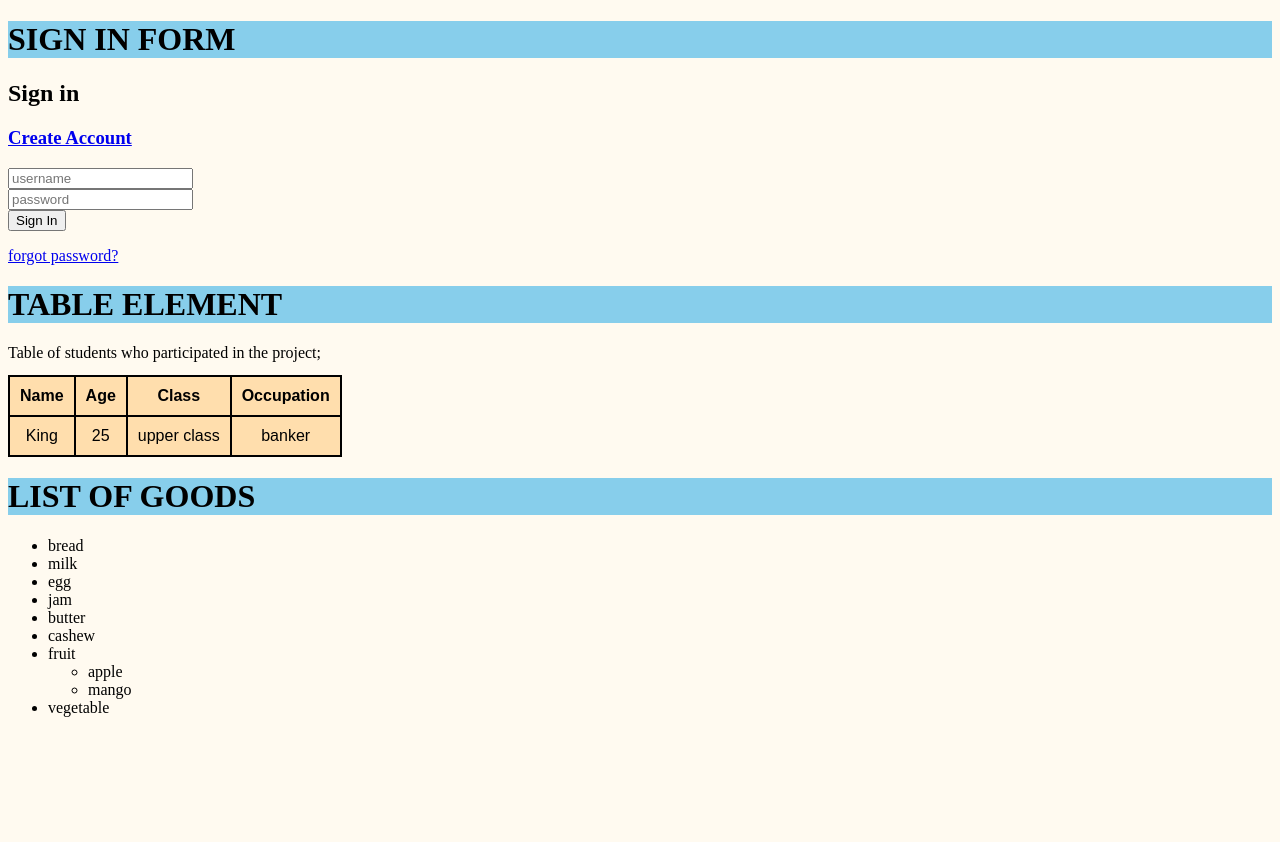
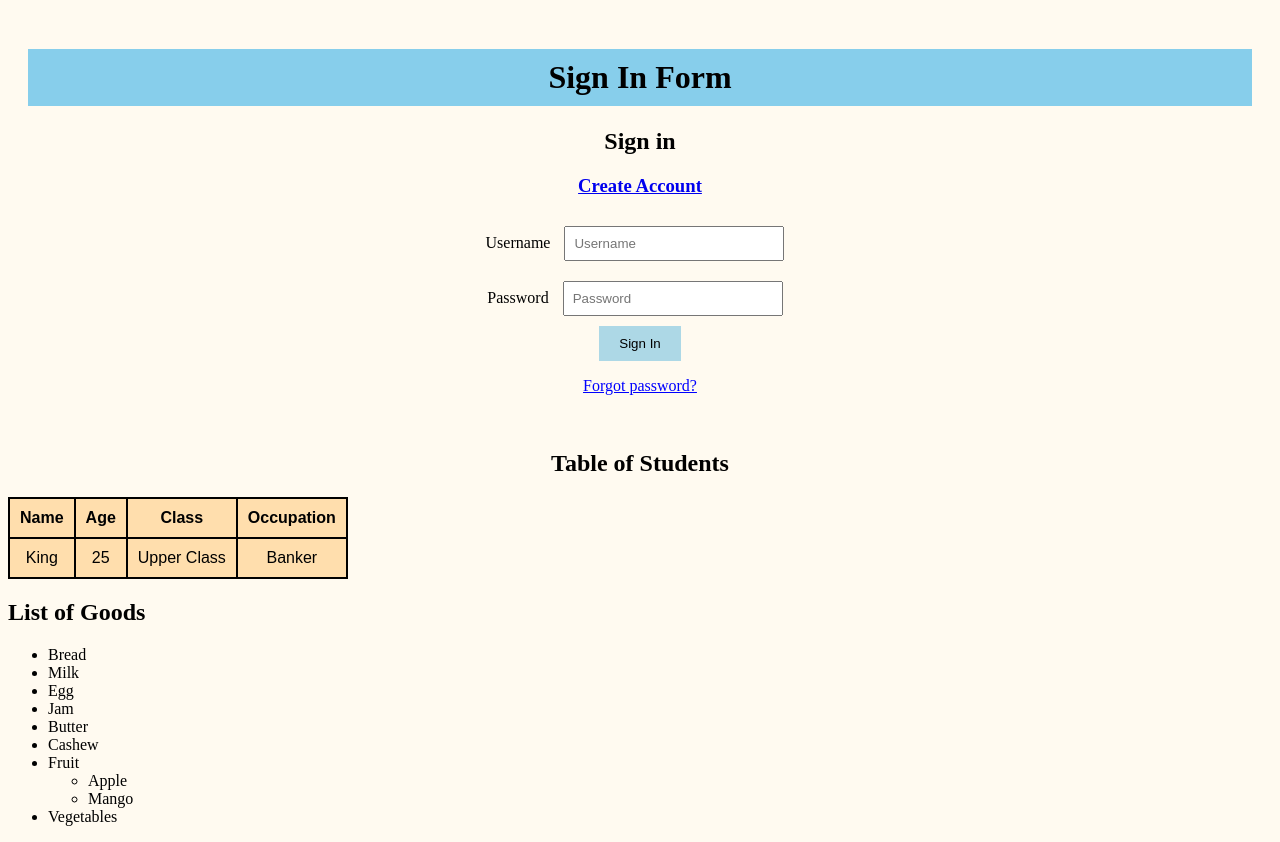
Before and after one commit to nedmady/Edusky, a website: page index.html in a window 1280 px wide. Before the commit the page ends 800 px from the top, so only its background shows below. Drawn offline with Linux system fonts and the light colour scheme.

Commit message:
Add files via upload

```diff
--- a/index.html
+++ b/index.html
@@ -1,22 +1,24 @@
 <!DOCTYPE html>
-<html>
+<html lang="en">
 
 <head>
   <meta charset="utf-8">
   <meta name="viewport" content="width=device-width">
-  <title>sign-in-form</title>
+  <title>Sign-in Form</title>
   <style>
-    body{
+    body {
       background-color: floralwhite;
-
-    }
-    h1{
-      background-color: skyblue;
-      float: none;
-
     }
 
-    th,td,table{
+    h1 {
+      background-color: skyblue;
+      text-align: center;
+      padding: 10px;
+    }
+
+    th,
+    td,
+    table {
       background-color: navajowhite;
       font-family: sans-serif;
       border: 2px solid black;
@@ -25,66 +27,99 @@
       padding: 10px;
       margin-top: 1%;
     }
+
+    form {
+      text-align: center;
+      padding: 20px;
+    }
+
+    input[type="text"],
+    input[type="password"] {
+      padding: 8px;
+      margin: 10px;
+      width: 200px;
+    }
+
+    button {
+      padding: 10px 20px;
+      background-color: lightblue;
+      border: none;
+      cursor: pointer;
+    }
+
+    button:hover {
+      background-color: deepskyblue;
+    }
+
+    .forgot-password a {
+      color: blue;
+    }
+
+    .forgot-password a:hover {
+      text-decoration: underline;
+    }
   </style>
-
 </head>
 
 <body>
+
   <form>
-  <h1>SIGN IN FORM</h1>
-  <div class="sign in">
+    <h1>Sign In Form</h1>
+    <div class="sign-in">
       <h2>Sign in</h2>
       <h3><a href="https://google.com">Create Account</a></h3>
       <div>
-      <label for="username" placeholder="username"></label>
-        <input type="text" placeholder="username" id="username">
+        <label for="username">Username</label>
+        <input type="text" id="username" placeholder="Username">
         <br>
-      <label for="password" placeholder="password"></label>
-      <input type="password" placeholder="password">
+        <label for="password">Password</label>
+        <input type="password" id="password" placeholder="Password">
       </div>
-    <button>Sign In</button>
+      <button type="submit">Sign In</button>
       <br>
       <div class="forgot-password">
-     <p><a href="https://google.com">forgot password?</a></p>
+        <p><a href="https://google.com">Forgot password?</a></p>
       </div>
-
     </div>
   </form>
+
+  <h2 style="text-align:center;">Table of Students</h2>
   <table>
-    <h1>TABLE ELEMENT</h1>
-    <span>Table of students who participated in the project;</span>
-
+    <thead>
       <tr>
         <th>Name</th>
         <th>Age</th>
         <th>Class</th>
         <th>Occupation</th>
       </tr>
+    </thead>
+    <tbody>
       <tr>
         <td>King</td>
         <td>25</td>
-      <td>upper class</td>
-      <td>banker</td>
+        <td>Upper Class</td>
+        <td>Banker</td>
       </tr>
+    </tbody>
   </table>
-  <list>
-    <h1>LIST OF GOODS</h1>
+
+  <h2>List of Goods</h2>
   <ul>
-      <li>bread</li>
-      <li>milk</li>
-      <li>egg</li>
-      <li>jam</li>
-      <li>butter</li>
-      <li>cashew</li>
-      <li>fruit</li>
+    <li>Bread</li>
+    <li>Milk</li>
+    <li>Egg</li>
+    <li>Jam</li>
+    <li>Butter</li>
+    <li>Cashew</li>
+    <li>Fruit
       <ul>
-        <li>apple</li>
-        <li>mango</li>
+        <li>Apple</li>
+        <li>Mango</li>
       </ul>
-      <li>vegetable</li>
+    </li>
+    <li>Vegetables</li>
   </ul>
 
-  </list>
 </body>
 
 </html>
```
Also changed, not shown: package.json (added, +28 -0 lines). Lines whose indentation alone changed are shown as unchanged.
